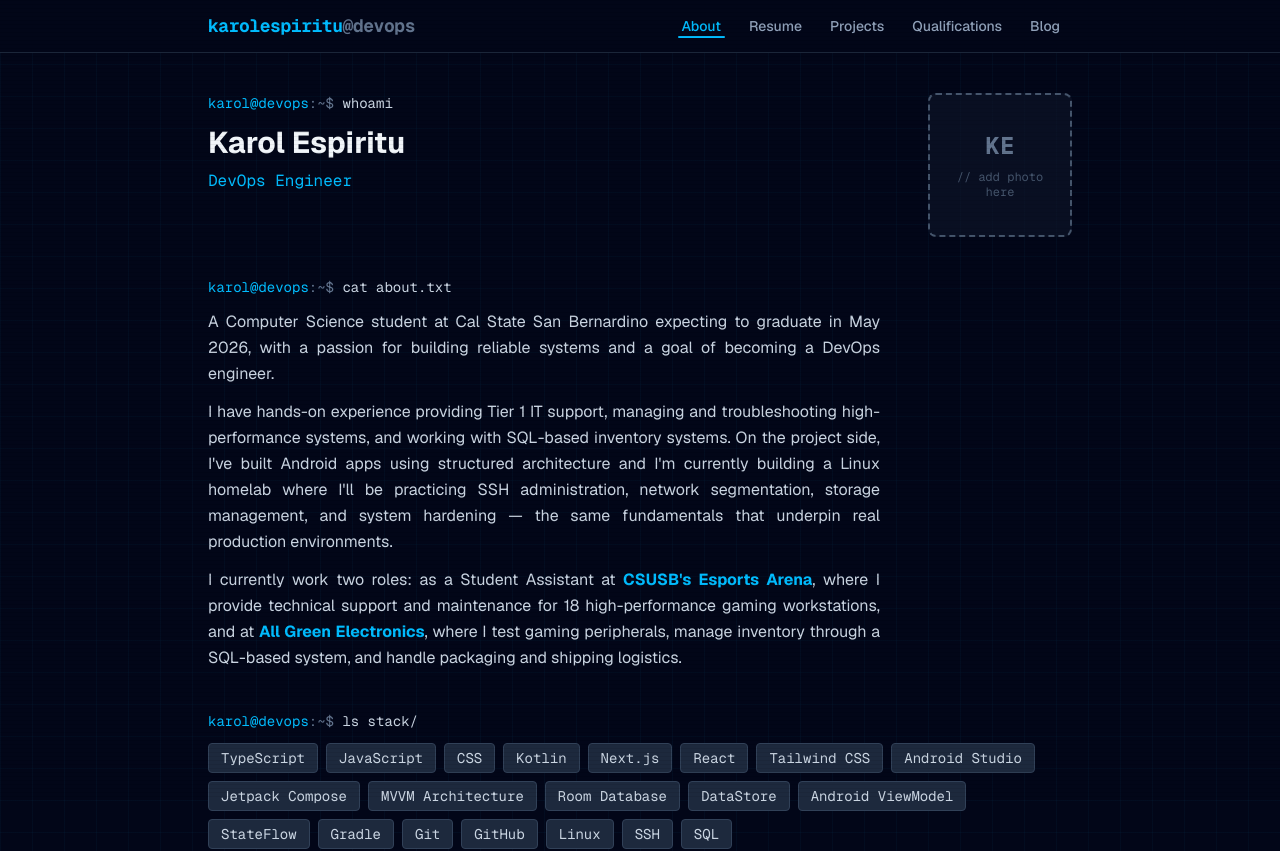
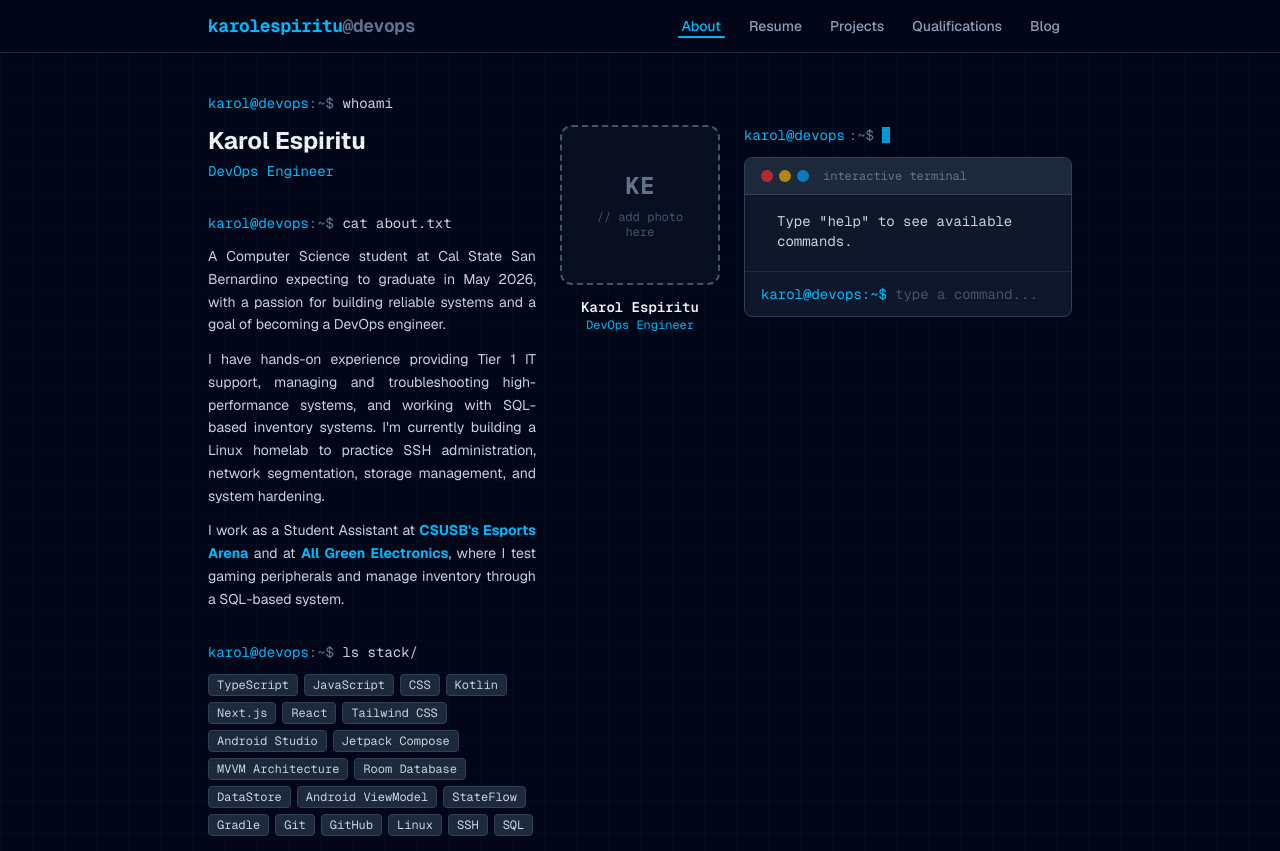
Before and after one commit to kayspadess/WebsitePortfolio, a Next.js app: page / in a window 1280 px wide. Shown: the top 851 px of the page. Built offline with nearby package versions, Linux system fonts and the light colour scheme.

Commit message:
3-column homepage layout: text left, photo center, terminal right

```diff
--- a/app/page.tsx
+++ b/app/page.tsx
@@ -15,45 +15,39 @@ function Prompt({ command, delay = 0 }: { command: string; delay?: number }) {
 
 export default function AboutPage() {
   return (
-    <div className="space-y-10">
-      <section className="flex flex-col sm:flex-row gap-8 items-start">
-        <div className="space-y-2">
+    <div className="flex flex-col lg:grid lg:grid-cols-[2fr_auto_2fr] gap-8 lg:gap-6 lg:items-start">
+
+      {/* LEFT — text content */}
+      <div className="space-y-8 min-w-0">
+        <section>
           <Prompt command="whoami" delay={200} />
-          <h1 className="text-3xl font-bold text-slate-100">Karol Espiritu</h1>
-          <p className="mt-1 text-sky-400 font-mono">DevOps Engineer</p>
-        </div>
-
-        <div className="shrink-0 sm:ml-auto">
-          <div className="w-36 h-36 border-2 border-dashed border-slate-600 rounded-lg flex flex-col items-center justify-center gap-2 bg-slate-900/60 font-mono">
-            <span className="text-2xl font-bold text-slate-500">KE</span>
-            <span className="text-xs text-slate-600 text-center leading-tight px-2">// add photo<br/>here</span>
-          </div>
-        </div>
+          <h1 className="text-2xl font-bold text-slate-100">Karol Espiritu</h1>
+          <p className="mt-1 text-sky-400 font-mono text-sm">DevOps Engineer</p>
         </section>
 
         <section>
           <Prompt command="cat about.txt" delay={800} />
-        <div className="space-y-3 text-slate-300 leading-relaxed max-w-2xl text-justify">
+          <div className="space-y-3 text-slate-300 leading-relaxed text-sm text-justify">
             <p>
               A Computer Science student at Cal State San Bernardino expecting to graduate in May 2026, with a passion for building reliable systems and a goal of becoming a DevOps engineer.
             </p>
             <p>
-            I have hands-on experience providing Tier 1 IT support, managing and troubleshooting high-performance systems, and working with SQL-based inventory systems. On the project side, I&apos;ve built Android apps using structured architecture and I&apos;m currently building a Linux homelab where I&apos;ll be practicing SSH administration, network segmentation, storage management, and system hardening — the same fundamentals that underpin real production environments.
+              I have hands-on experience providing Tier 1 IT support, managing and troubleshooting high-performance systems, and working with SQL-based inventory systems. I&apos;m currently building a Linux homelab to practice SSH administration, network segmentation, storage management, and system hardening.
             </p>
             <p>
-            I currently work two roles: as a Student Assistant at <span className="font-bold text-sky-400">CSUSB&apos;s Esports Arena</span>, where I provide technical support and maintenance for 18 high-performance gaming workstations, and at <span className="font-bold text-sky-400">All Green Electronics</span>, where I test gaming peripherals, manage inventory through a SQL-based system, and handle packaging and shipping logistics.
+              I work as a Student Assistant at <span className="font-bold text-sky-400">CSUSB&apos;s Esports Arena</span> and at <span className="font-bold text-sky-400">All Green Electronics</span>, where I test gaming peripherals and manage inventory through a SQL-based system.
             </p>
           </div>
         </section>
 
         <section>
           <Prompt command="ls stack/" delay={1600} />
-        <div className="flex flex-wrap gap-2">
+          <div className="flex flex-wrap gap-1.5">
             {["TypeScript", "JavaScript", "CSS", "Kotlin", "Next.js", "React", "Tailwind CSS", "Android Studio", "Jetpack Compose", "MVVM Architecture", "Room Database", "DataStore", "Android ViewModel", "StateFlow", "Gradle", "Git", "GitHub", "Linux", "SSH", "SQL"].map(
               (tool) => (
                 <span
                   key={tool}
-                className="px-3 py-1 bg-slate-800 border border-slate-700 rounded text-sm text-slate-300 font-mono hover:border-sky-400/50 hover:text-sky-300 hover:shadow-sm hover:shadow-sky-400/30 transition-all duration-150 cursor-default"
+                  className="px-2 py-0.5 bg-slate-800 border border-slate-700 rounded text-xs text-slate-300 font-mono hover:border-sky-400/50 hover:text-sky-300 hover:shadow-sm hover:shadow-sky-400/30 transition-all duration-150 cursor-default"
                 >
                   {tool}
                 </span>
@@ -73,15 +67,30 @@ export default function AboutPage() {
             </a>
           </div>
         </section>
+      </div>
 
-      <section className="space-y-3">
+      {/* MIDDLE — profile photo + name */}
+      <div className="flex lg:flex-col items-center gap-4 lg:gap-3 lg:pt-8">
+        <div className="w-32 h-32 lg:w-40 lg:h-40 shrink-0 border-2 border-dashed border-slate-600 rounded-xl flex flex-col items-center justify-center gap-2 bg-slate-900/60 font-mono">
+          <span className="text-2xl font-bold text-slate-500">KE</span>
+          <span className="text-xs text-slate-600 text-center leading-tight px-2">// add photo<br/>here</span>
+        </div>
+        <div className="lg:text-center">
+          <p className="font-semibold text-slate-100 font-mono text-sm">Karol Espiritu</p>
+          <p className="text-xs text-sky-400 font-mono">DevOps Engineer</p>
+        </div>
+      </div>
+
+      {/* RIGHT — interactive terminal */}
+      <div className="space-y-3 min-w-0 lg:pt-8">
         <div className="font-mono text-sm text-slate-500 flex items-center gap-1 select-none">
           <span className="text-sky-400">karol@devops</span>
           <span>:~$</span>
           <span className="inline-block w-2 h-4 bg-sky-400 ml-1 animate-pulse" />
         </div>
         <TerminalInput />
-      </section>
+      </div>
+
     </div>
   );
 }
```
Lines whose indentation alone changed are shown as unchanged.
